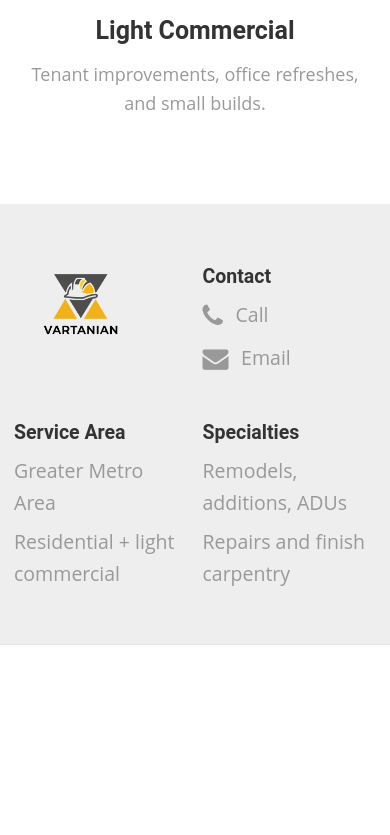
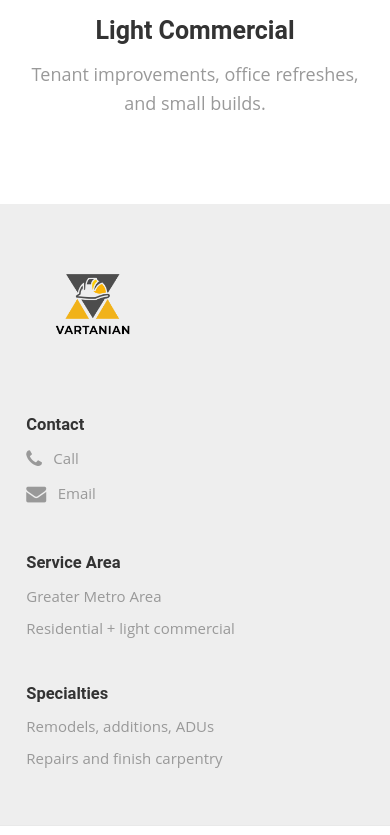
Before and after one commit to Jstelzl/marks-portfolio, a React (Vite) app: page /services in a window 390 px wide. Shown: the part 1114-1949 px from the top of the page. Before the commit the page ends 1768 px from the top, so only its background shows below. Built offline with nearby package versions, Linux system fonts and the light colour scheme.

Commit message:
fixed footer format on mobile

```diff
--- a/src/index.css
+++ b/src/index.css
@@ -2185,27 +2185,37 @@ div.call-confirm-actions {
   }
 }
 
-/* ===== Mobile footer: 4x4 grid with logo in top-left ===== */
+/* ===== Mobile footer: tablet 2x2 grid ===== */
 @media (max-width: 991px) {
+  .footer-top .container {
+    padding-left: 1.75rem;
+    padding-right: 1.75rem;
+    max-width: 100%;
+    box-sizing: border-box;
+  }
+
   .footer-top__row {
     display: grid;
-    grid-template-columns: repeat(4, 1fr);
-    grid-template-rows: repeat(4, auto);
-    column-gap: 1rem;
+    grid-template-columns: 1fr 1fr;
+    grid-template-rows: auto auto;
+    column-gap: 1.5rem;
     row-gap: 2rem;
     margin-left: 0;
     margin-right: 0;
-    justify-items: center;
+    justify-items: stretch;
     align-items: start;
   }
 
   .footer-top__row > [class*="col-"] {
     margin-bottom: 0;
-    padding-left: 0;
-    padding-right: 0;
+    padding-left: 0 !important;
+    padding-right: 0 !important;
     display: flex;
     flex-direction: column;
     align-items: flex-start;
+    min-width: 0;
+    overflow-wrap: break-word;
+    word-wrap: break-word;
   }
 
   .footer-top__cell--contact,
@@ -2213,6 +2223,8 @@ div.call-confirm-actions {
   .footer-top__cell--specialties {
     padding-top: 0.5rem;
     padding-bottom: 0.5rem;
+    padding-left: 0 !important;
+    padding-right: 0 !important;
     min-height: 0;
   }
 
@@ -2237,31 +2249,33 @@ div.call-confirm-actions {
   }
 
   .footer-top__cell--logo {
-    grid-column: 1 / 3;
-    grid-row: 1 / 3;
+    grid-column: 1 / 2;
+    grid-row: 1 / 2;
     margin-bottom: 0;
     padding-top: 0.5rem;
     padding-bottom: 0.5rem;
+    padding-left: 0 !important;
+    padding-right: 0 !important;
     align-items: flex-start;
     justify-content: flex-start;
     justify-self: start;
   }
 
   .footer-top__cell--contact {
-    grid-column: 3 / 5;
-    grid-row: 1 / 3;
+    grid-column: 2 / 3;
+    grid-row: 1 / 2;
     text-align: left;
   }
 
   .footer-top__cell--service-area {
-    grid-column: 1 / 3;
-    grid-row: 3 / 5;
+    grid-column: 1 / 2;
+    grid-row: 2 / 3;
     text-align: left;
   }
 
   .footer-top__cell--specialties {
-    grid-column: 3 / 5;
-    grid-row: 3 / 5;
+    grid-column: 2 / 3;
+    grid-row: 2 / 3;
     text-align: left;
   }
 
@@ -2272,11 +2286,64 @@ div.call-confirm-actions {
   .footer-top a,
   .footer-top .footer__phone-link,
   .footer-top .footer__email-link {
-    font-size: 1.3rem !important;
+    font-size: 1.15rem !important;
   }
 
   .footer-top h4 {
-    font-size: 1.3rem !important;
+    font-size: 1.15rem !important;
+  }
+}
+
+/* ===== Mobile footer: phones - stacked for more room ===== */
+@media (max-width: 575px) {
+  .footer-top .container {
+    padding-left: 1.75rem;
+    padding-right: 1.75rem;
+  }
+
+  /* Ensure logo aligns with Contact/buttons - no extra margin */
+  .footer-top__cell--logo .footer__logo-img {
+    margin-left: 0;
+  }
+
+  .footer-top__row {
+    grid-template-columns: 1fr;
+    grid-template-rows: auto auto auto auto;
+    row-gap: 2rem;
+  }
+
+  .footer-top__cell--logo {
+    grid-column: 1 / 2;
+    grid-row: 1 / 2;
+    justify-self: start;
+  }
+
+  .footer-top__cell--contact {
+    grid-column: 1 / 2;
+    grid-row: 2 / 3;
+  }
+
+  .footer-top__cell--service-area {
+    grid-column: 1 / 2;
+    grid-row: 3 / 4;
+  }
+
+  .footer-top__cell--specialties {
+    grid-column: 1 / 2;
+    grid-row: 4 / 5;
+  }
+
+  .footer-top,
+  .footer-top .row > [class*="col-"],
+  .footer-top p,
+  .footer-top a,
+  .footer-top .footer__phone-link,
+  .footer-top .footer__email-link {
+    font-size: 1rem !important;
+  }
+
+  .footer-top h4 {
+    font-size: 1.1rem !important;
   }
 }
 
```
